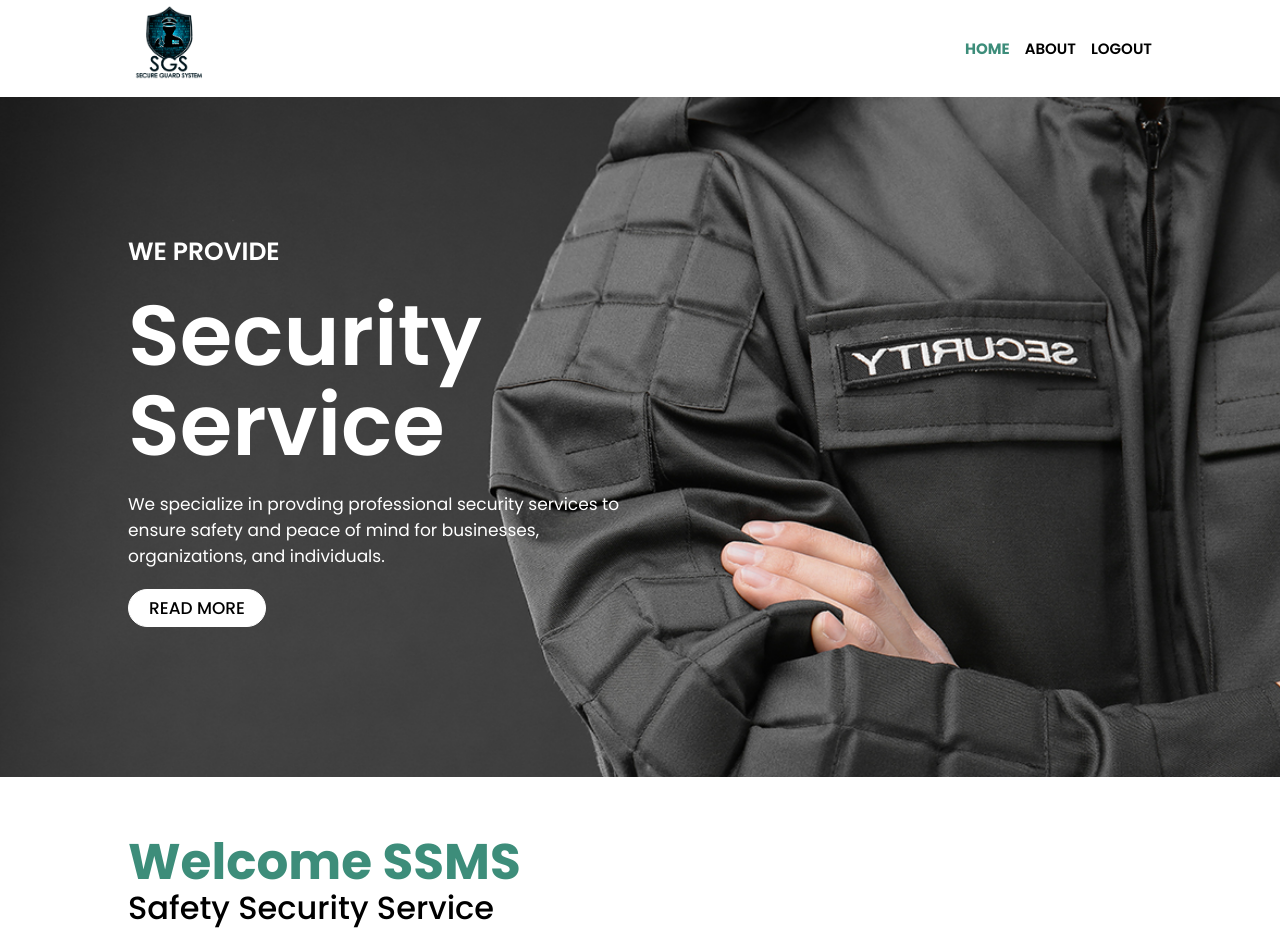
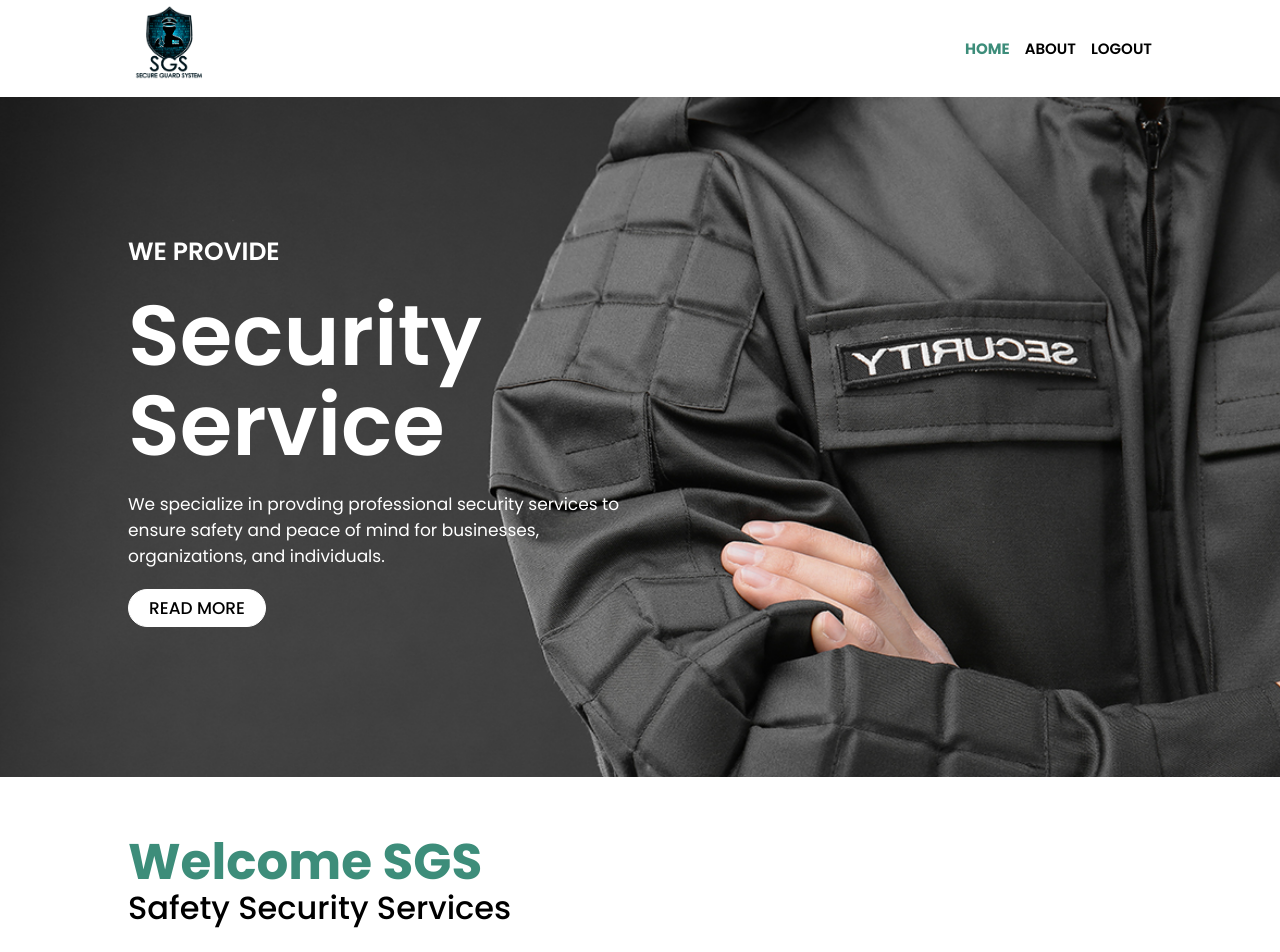
Before and after one commit to CharuniFernando/ITPM-project, a React (Create React App) app in the folder frontend/: page /home in a window 1280 px wide. Shown: the top 952 px of the page. Built offline with nearby package versions, Linux system fonts and the light colour scheme.

Commit message:
Update Home.js
add main topic

```diff
--- a/frontend/src/Components/Home/UserHome/Home.js
+++ b/frontend/src/Components/Home/UserHome/Home.js
@@ -29,9 +29,9 @@ function Home() {
       <div className="home_container">
         <div>
           <h1 className="welcometopic">
-            <span className="man_topic_home">Welcome SSMS</span>
+            <span className="man_topic_home">Welcome SGS</span>
             <br />
-            Safety Security Service
+            Safety Security Services
           </h1>
           <br />
           <p className="pera_welcome">
```
